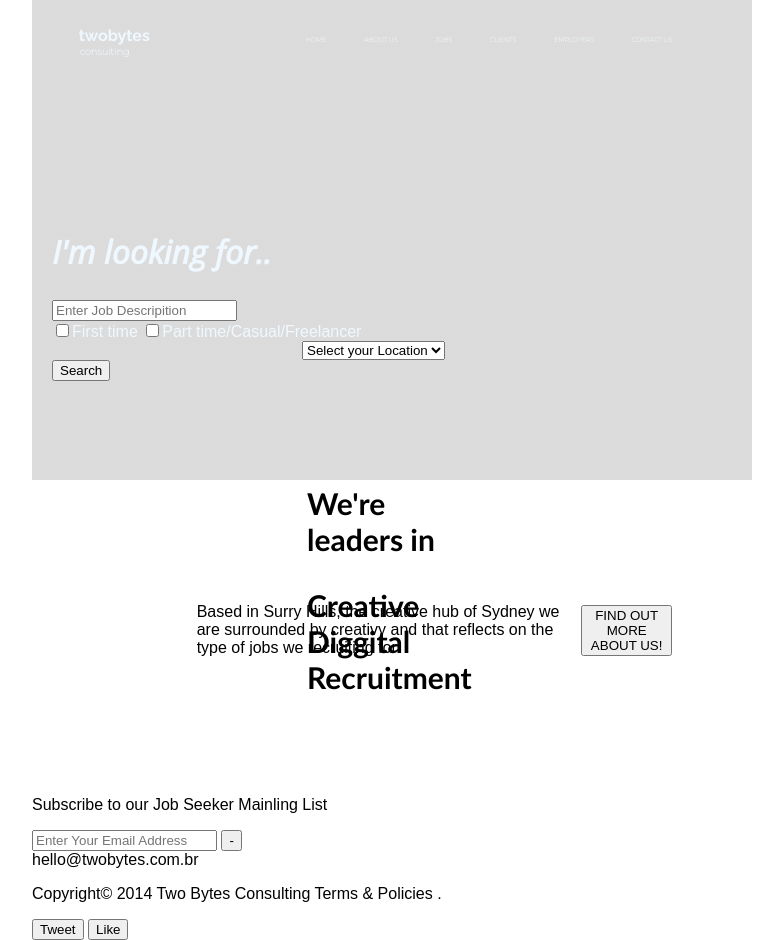
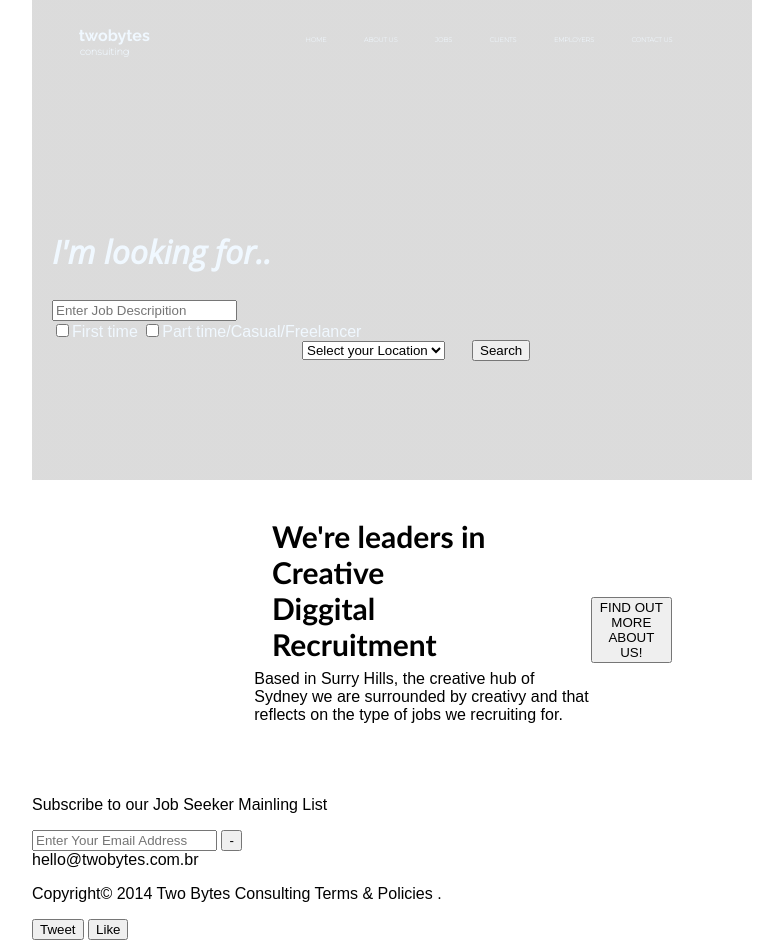
Before and after one commit to rodrigoestevan08/landingpage1.1, a plain HTML site: page index.html in a window 1280 px wide. Shown: the whole page, without its empty margins (288-1071 px from the left). Drawn offline with nearby package versions, Linux system fonts and the light colour scheme.

Commit message:
Add files via upload

```diff
--- a/style.css
+++ b/style.css
@@ -98,21 +98,37 @@ h2{
     font-family: 'Open Sans', sans-serif;
     display: flex;
 }
+.search{
+    display: flex;
+    margin-left: 420px;
+    margin-top: -20px;
+}
  /* estilo dos inputs */
  /* fim do estilo dos inputs */
  /* fim do estilo do campo de preenchimento */
 .branca{
  height: 300px;
- display:flex;
+ display: flex;
  justify-content:center;
  align-items:center;
 }
 .branca h3{
-    font-family: 'Gill Sans', 'Gill Sans MT', Calibri, 'Trebuchet MS', sans-serif;
+    display: inline;
+    font-family: 'Gill Sans', 'Gill Sans MT', "calibri", "trebuchet MS", "sans-serif";
     font-size: 30px;
     color: black;
     position: relative;
     bottom:40px;
-    justify-content:center;
-    left:275px;
+    justify-content: center;
+    left:240px;
+
 }
+.branca h4{
+    display: flex;
+    margin-bottom: 50px;
+    margin-left: 300px;
+}
+.branca p{
+display: flex;
+margin-top: 150px;
+}
```
